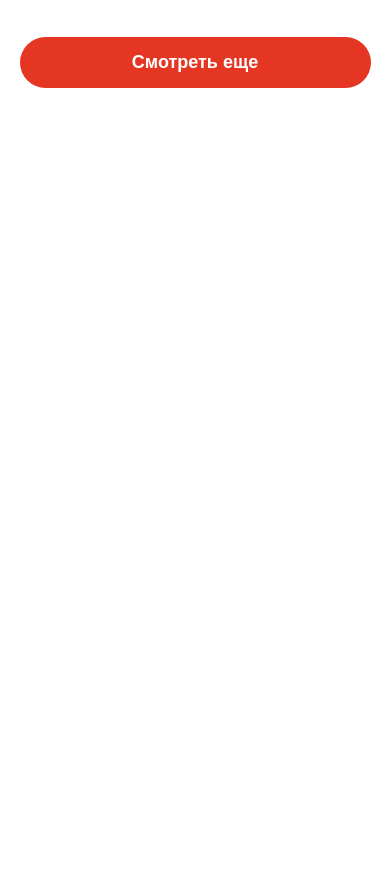
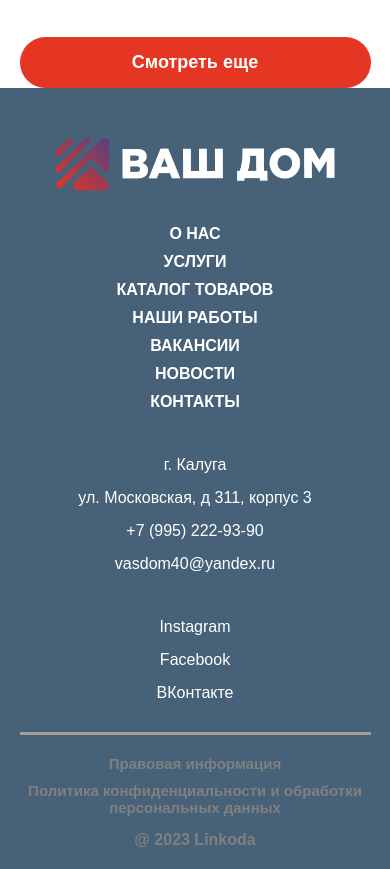
Before and after one commit to Mugiwara256/WebProject3, a plain HTML site: page index.html in a window 390 px wide. Shown: the part 4500-5369 px from the top of the page. Before the commit the page ends 4588 px from the top, so only its background shows below. Drawn offline with Linux system fonts and the light colour scheme.

Commit message:
add footer

```diff
--- a/index.html
+++ b/index.html
@@ -257,5 +257,45 @@
             </div>
         </div>
     </section>
+    <footer>
+        <div class="infooter" >
+            <div class="part1Footer" >
+                <img class="widthImage" src="./images/Слой_x0020_1.png" alt="">
+            </div>
+            <div class="part2Footer" >
+                <div class="thirdPart endText " >
+                <p class="aboutText" >О НАС</p>
+                <p class="aboutText" >УСЛУГИ</p>
+                <p class="aboutText" >КАТАЛОГ ТОВАРОВ
+</p>
+                <p class="aboutText" >НАШИ РАБОТЫ</p>
+                <p class="aboutText" >ВАКАНСИИ</p>
+                <p class="aboutText" >НОВОСТИ</p>
+                <p class="aboutText" >КОНТАКТЫ</p>
+            </div>
+            <div class="forFlexEnd" >
+                <div class="antherText" >
+                    <p class="infoEnd" >г. Калуга</p>
+                    <p class="infoEnd" >ул. Московская, д 311, корпус 3</p>
+                    <p class="infoEnd" >+7 (995) 222-93-90</p>
+                    <p class="infoEnd" >vasdom40@yandex.ru</p>
+                </div>
+                <div>
+                    <p class="infoEnd" >Instagram</p>
+                    <p class="infoEnd" >Facebook</p>
+                    <p class="infoEnd" >ВКонтакте</p>
+                </div>
+            </div>
+            </div>
+        </div>
+        <div class="EndDiv" >
+            <div class="first" >
+                <p class="pPr" >Правовая информация</p>
+                <p class="pPr" >Политика конфиденциальности и обработки персональных данных</p>
+            </div>
+            <p>@ 2023 Linkoda</p>
+            </div>
+        </div>
+    </footer>
 </body>
 </html>
--- a/main.css
+++ b/main.css
@@ -417,3 +417,69 @@ header{
     justify-content: end;
     margin-top: 50px ;
 }
+footer{
+    width: 100%;
+    height: auto;
+    background-color: #476178;
+}
+.infooter{
+    width: 80%;
+    height: 80%;
+    border-bottom: 3px solid rgb(161, 157, 157);
+    margin: auto;
+    display: flex;
+    align-items: center;
+}
+.part1Footer{
+    width: 50%;
+    height: 100%;
+}
+.part2Footer{
+    width: 50%;
+    height: 100%;
+    color: white;
+}
+.widthImage{
+    width: 60%;
+    margin-top: 50px;
+}
+.endText{
+    /* background-color: black; */
+    width: 100%;
+    font-size: 16px;
+    margin-top: 70px;
+}
+.infoEnd{
+    margin-top: 15px;
+    font-size: 16px;
+}
+.antherText{
+    margin-top: 25px;
+}
+.forFlexEnd{
+    display: flex;
+    align-items: center;
+    gap: 15%;
+}
+.EndDiv{
+    width: 80%;
+    /* background-color: #E53624; */
+    height:60px;
+    margin: auto;
+    color: grey;
+    font-weight: 700 ;
+    display: flex;
+    align-items: center;
+    justify-content: space-between;
+}
+.first{
+    font-size: 15px;
+    display: flex;
+    align-items: center;
+    gap: 7%;
+    padding-top: 20px;
+}
+.pPr{
+    /* background-color: black; */
+    width: auto;
+}
--- a/phone.css
+++ b/phone.css
@@ -229,4 +229,47 @@
         width: 100%;
         font-size: 18px;
     }
+    footer {
+        padding-top: 30px;
+    }
+    .infooter {
+        flex-direction: column;
+        width: 90%;
+        text-align: center;
+        padding-bottom: 30px;
+    }
+    .part1Footer, .part2Footer {
+        width: 100%;
+    }
+    .widthImage {
+        width: 80%;
+        margin-top: 20px;
+    }
+    .endText {
+        margin-top: 30px;
+        display: flex;
+        flex-direction: column;
+        gap: 10px;
+    }
+    .forFlexEnd {
+        flex-direction: column;
+        gap: 30px;
+        margin-top: 30px;
+    }
+    .antherText {
+        margin-top: 0;
+    }
+    .EndDiv {
+        width: 90%;
+        height: auto;
+        flex-direction: column;
+        gap: 15px;
+        padding: 20px 0;
+        text-align: center;
+    }
+    .first {
+        flex-direction: column;
+        gap: 10px;
+        padding-top: 0;
+    }
 }
```
Also changed, not shown: images/Слой_x0020_1.png (added).
